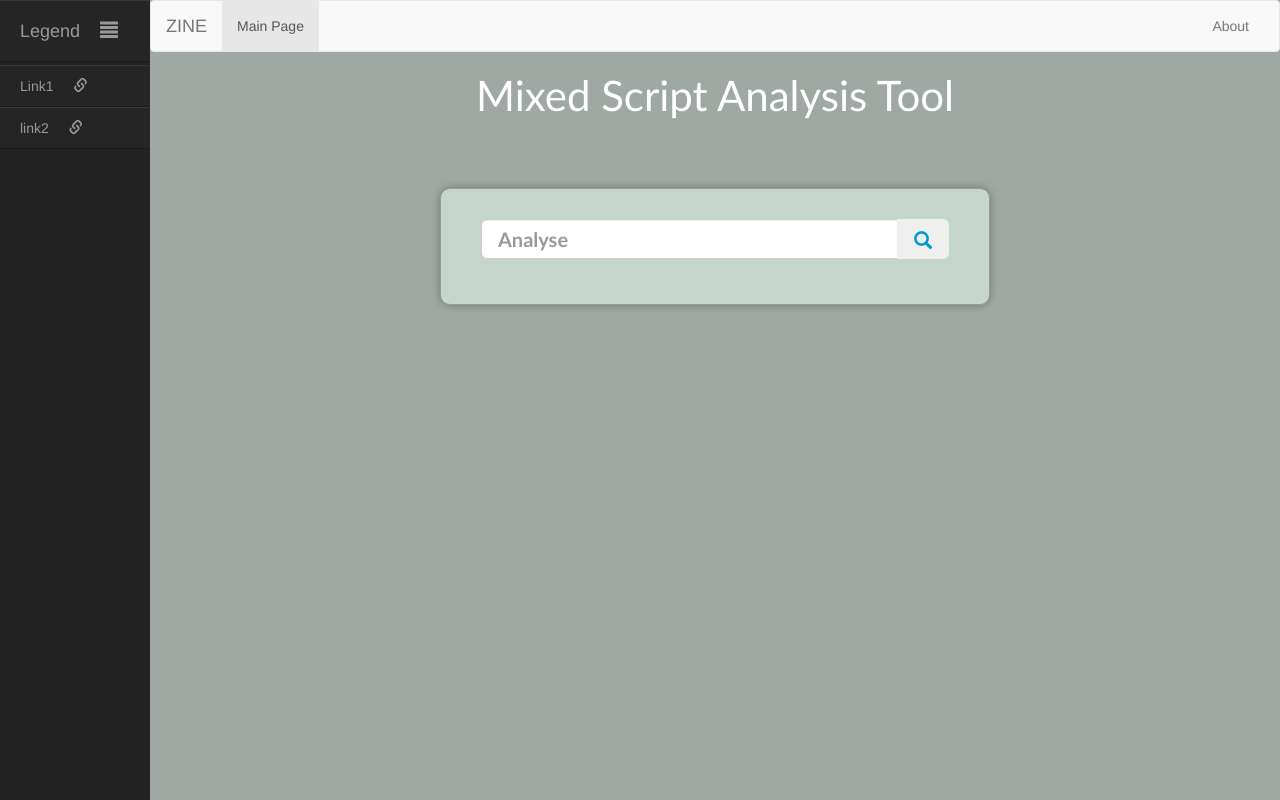
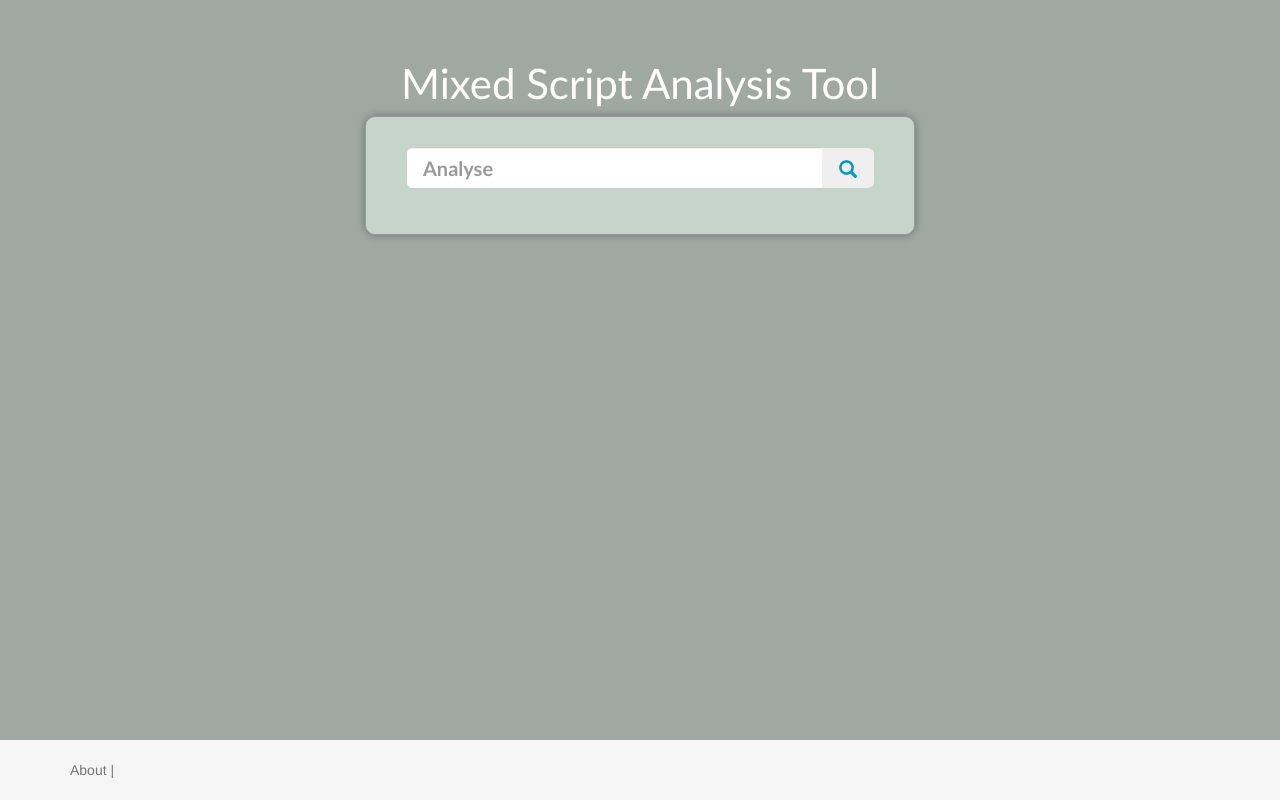
Before and after one commit to Mehul607/Online_Interface, a Django app: page / in a window 1280 px wide. Run offline with Django 3.2, Linux system fonts and the light colour scheme; some libraries are stand-ins or nearby versions.

Commit message:
Removed static

```diff
--- a/Online_Interface/settings.py
+++ b/Online_Interface/settings.py
@@ -19,6 +19,7 @@ INSTALLED_APPS = (
     'analyser',
 )
 STATIC_URL = '/static/'
+STATIC_ROOT = os.path.join(BASE_DIR, 'static')
 STATICFILES_DIRS = (
     os.path.join(BASE_DIR, 'static'),
 )
--- a/analyser/static/analyser/css/styles.css
+++ /dev/null
@@ -1,190 +0,0 @@
-
-h1 {
-    color: white;
-    text-align: center;
-    font-family:  calibri;
-    font-size: 3em;
-}
-body  {
-    background-color: #9FA8A3;
-}
-.buttontext {
-    margin-left: auto;
-    margin-right: auto;
-    width: 05em
-}
-.blocktext   {
-    background-color: #c5d5cb;
-    margin:auto;
-    position:center;
-    width:550px;
-    font-family: Calibri, Geneva, sans-serif;
-    font-size: 14px;
-    line-height: 24px;
-    font-weight: bold;
-    color: #09C;
-    border-radius: 10px;
-    padding:10px;
-    padding-top:30px;
-    padding-bottom:30px;
-    border: 1px solid #999;
-    box-shadow: 0px 0px 8px rgba(0, 0, 0, 0.3);
-}
-input    {
-    width:375px;
-    display:block;
-    border: 1px solid #999;
-    height: 25px;
-    box-shadow: 0px 0px 8px rgba(0, 0, 0, 0.3);
-}
-.input-lg {
-   font-size: 20px;
-   line-height: 30px;
-    width:550px;
-    height:40px;
-}
-.col-md-5{
-    background-color:#e3e0cf;
-    border-radius: 10px;
-    overflow: auto;
-    max-height: 100px;
-    }
-.col-md-12{
-    background-color:#e3e0cf;
-    border-radius: 10px;
-    height: 25px;
-    max-height: 400px;
-    overflow: auto
-    }
-.row{
-    margin-left:0px;
-    margin-right:0px;
-}
-
-#wrapper {
-    padding-left: 70px;
-    transition: all .4s ease 0s;
-    height: 100%
-}
-#sidebar-wrapper {
-    margin-left: -150px;
-    left: 70px;
-    width: 150px;
-    background: #222;
-    position: fixed;
-    height: 100%;
-    z-index: 10000;
-    transition: all .4s ease 0s;
-}
-
-.sidebar-nav {
-    display: block;
-    float: left;
-    width: 150px;
-    list-style: none;
-    margin: 0;
-    padding: 0;
-}
-#page-content-wrapper {
-    padding-left: 0;
-    margin-left: 0;
-    width: 100%;
-    height: auto;
-}
-#wrapper.active {
-    padding-left: 150px;
-}
-#wrapper.active #sidebar-wrapper {
-    left: 150px;
-}
-
-#page-content-wrapper {
-  width: 100%;
-}
-
-#sidebar_menu li a, .sidebar-nav li a {
-    color: #999;
-    display: block;
-    float: left;
-    text-decoration: none;
-    width: 150px;
-    background: #252525;
-    border-top: 1px solid #373737;
-    border-bottom: 1px solid #1A1A1A;
-    -webkit-transition: background .5s;
-    -moz-transition: background .5s;
-    -o-transition: background .5s;
-    -ms-transition: background .5s;
-    transition: background .5s;
-}
-.sidebar_name {
-    padding-top: 25px;
-    color: #fff;
-    opacity: .7;
-}
-
-.sidebar-nav li {
-  line-height: 40px;
-  text-indent: 20px;
-}
-
-.sidebar-nav li a {
-  color: #999999;
-  display: block;
-  text-decoration: none;
-}
-
-.sidebar-nav li a:hover {
-  color: #fff;
-  background: rgba(255,255,255,0.2);
-  text-decoration: none;
-}
-
-.sidebar-nav li a:active,
-.sidebar-nav li a:focus {
-  text-decoration: none;
-}
-
-.sidebar-nav > .sidebar-brand {
-  height: 65px;
-  line-height: 60px;
-  font-size: 18px;
-}
-
-.sidebar-nav > .sidebar-brand a {
-  color: #999999;
-}
-
-.sidebar-nav > .sidebar-brand a:hover {
-  color: #fff;
-  background: none;
-}
-.content-header {
-  height: 65px;
-  line-height: 65px;
-}
-
-.content-header h1 {
-  margin: 0;
-  margin-left: 20px;
-  line-height: 65px;
-  display: inline-block;
-}
-
-@media (max-width:767px) {
-    #wrapper {
-    padding-left: 70px;
-    transition: all .4s ease 0s;
-}
-#sidebar-wrapper {
-    left: 70px;
-}
-#wrapper.active {
-    padding-left: 150px;
-}
-#wrapper.active #sidebar-wrapper {
-    left: 150px;
-    width: 150px;
-    transition: all .4s ease 0s;
-}
-}
--- a/analyser/static/analyser/scripts/scr.js
+++ /dev/null
@@ -1,4 +0,0 @@
-$("#menu-toggle").click(function(e) {
-        e.preventDefault();
-        $("#wrapper").toggleClass("active");
-});
--- a/templates/Online_Interface/final.html
+++ b/templates/Online_Interface/final.html
@@ -5,46 +5,89 @@
 <link rel="stylesheet" href="http://maxcdn.bootstrapcdn.com/bootstrap/3.3.5/css/bootstrap.min.css">
 <script src="https://ajax.googleapis.com/ajax/libs/jquery/1.11.3/jquery.min.js"></script>
 <script src="http://maxcdn.bootstrapcdn.com/bootstrap/3.3.5/js/bootstrap.min.js"></script>
-<link rel="stylesheet" type='text/css' href="{%  static "analyser/css/styles.css" %}" />
+<style>
 
+h1 {
+    color: white;
+    text-align: center;
+    font-family:  calibri;
+    font-size: 3em;
+}
+body  {
+    background-color: #9FA8A3;
+}
+.buttontext {
+    margin-left: auto;
+    margin-right: auto;
+    width: 05em
+}
+.blocktext   {
+    background-color: #c5d5cb;
+    margin:auto;
+    position:center;
+    width:550px;
+    font-family: Calibri, Geneva, sans-serif;
+    font-size: 14px;
+    line-height: 24px;
+    font-weight: bold;
+    color: #09C;
+    border-radius: 10px;
+    padding:10px;
+    padding-top:30px;
+    padding-bottom:30px;
+    border: 1px solid #999;
+    box-shadow: 0px 0px 8px rgba(0, 0, 0, 0.3);
+}
+.footer {
+  position: absolute;
+  bottom: 0;
+  width: 100%;
+  height: 60px;
+  background-color: #f5f5f5;
+}
+input    {
+    width:375px;
+    display:block;
+    border: 1px solid #999;
+    height: 25px;
+    box-shadow: 0px 0px 8px rgba(0, 0, 0, 0.3);
+}
+.input-lg {
+   font-size: 20px;
+   line-height: 30px;
+    width:550px;
+    height:42px;
+}
+.col-md-5{
+    background-color:#e3e0cf;
+    border-radius: 10px;
+    overflow: auto;
+    max-height: 100px;
+    }
+.col-md-12{
+    background-color:#e3e0cf;
+    border-radius: 10px;
+    height: 25px;
+    max-height: 400px;
+    overflow: auto
+    }
+.row{
+    margin-left:0px;
+    margin-right:0px;
+}
+.container .text-muted {
+  margin: 20px 0;
+
+}
+</style>
 <title>M.S.A.T.</title>
-    <div id="wrapper" class="active">
-    <div id="sidebar-wrapper">
-        <ul id="sidebar_menu" class="sidebar-nav">
-            <li class="sidebar-brand"><a id="menu-toggle" href="#">Legend<span id="main_icon" class="glyphicon glyphicon-align-justify"></span></a></li>
-        </ul>
-        <ul class="sidebar-nav" id="sidebar">
-            <li><a>Link1<span class="sub_icon glyphicon glyphicon-link"></span></a></li>
-            <li><a>link2<span class="sub_icon glyphicon glyphicon-link"></span></a></li>
-        </ul>
-    </div>
+<body>
         <div id="page-content-wrapper">
             <div class="page-content inset">
-            <nav class="navbar navbar-default">
-                <div class="container-fluid">
-                    <div class="navbar-header">
-                        <button type="button" class="navbar-toggle collapsed" data-toggle="collapse" data-target="#bs-example-navbar-collapse-1" aria-expanded="false">
-                        </button>
-                        <a class="navbar-brand" href="http://zine.co.in/">ZINE</a>
-                    </div>
-                    <div class="collapse navbar-collapse" id="bs-example-navbar-collapse-1">
-                        <ul class="nav navbar-nav">
-                            {% if word  %}
-                                <li ><a href="{%url 'analyser:main' %}">Main Page <span class="sr-only">(current)</span></a></li>
-                            {% else%}
-                                <li class="active"><a href="{%url 'analyser:main' %}">Main Page <span class="sr-only">(current)</span></a></li>
-                            {%endif%}
-                        </ul>
-                        <ul class="nav navbar-nav navbar-right">
-                            <li><a href="#">About</a></li>
-                        </ul>
-                    </div>
-                </div>
-            </nav>
-            <h1>Mixed Script Analysis Tool</h1>
                 </br>
                 </br>
-            </br>
+                <h1>Mixed Script Analysis Tool</h1>
+
                 <div id="demo" class="blocktext">
                     <div class="container-fluid">
                         <div class="col-xs-12">
@@ -86,7 +129,7 @@
                                 </div>
                             </div>
                         </div>
-                    <h3 style="color:#3A3A3E" >Stats</h3>
+                        <h3 style="color:#3A3A3E" >Legend</h3>
                         <div class="container-fluid">
                             <div class="row-fluid">
                                 <div class="col-md-12">
@@ -95,6 +138,12 @@
                         </div>
                     {% endif %}
                 </div>
+                <footer class="footer">
+                    <div class="container">
+                        <p class="text-muted">About |</p>
+                    </div>
+                </footer>
                 </div>
             </div>
         </div>
+</body>
```
Also changed, not shown: analyser/static/analyser/fonts/Ubuntu-R.ttf (deleted), analyser/static/analyser/images/back.jpg (deleted), db.sqlite3. Lines whose indentation alone changed are shown as unchanged.
